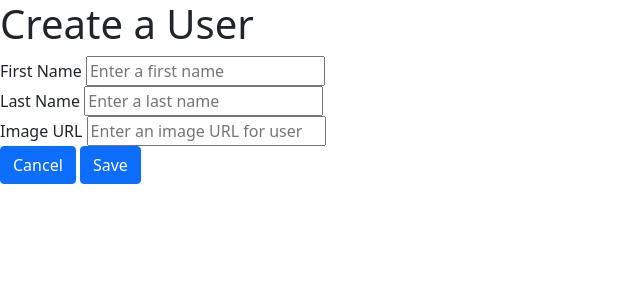
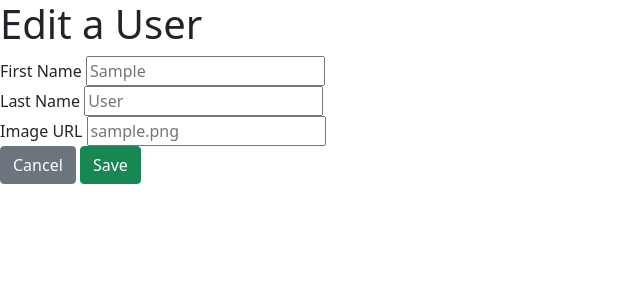
Before and after one commit to Kimberly-Lin/flask-blogly, a Flask app: template templates/edit_user.html in a window 1280 px wide. Shown: the top 300 px of the page, without its empty margins (0-640 px from the left). Run offline with Flask 2, Linux system fonts and the light colour scheme; the template is opened without the code that fills it: values that come from a table or form of the project are taken from there, others are empty; tables that the repository leaves empty hold one stand-in row (values such as "Sample post").

Commit message:
finished writing the last few view functions and created conditions for empty form inputs

```diff
--- a/app.py
+++ b/app.py
@@ -1,12 +1,17 @@
 """Blogly application."""
 
-from flask import Flask, render_template, redirect, request
+from flask import Flask, render_template, redirect, request, flash
 from models import db, connect_db, User
+from flask_debugtoolbar import DebugToolbarExtension
+
 
 app = Flask(__name__)
 app.config['SQLALCHEMY_DATABASE_URI'] = 'postgresql:///blogly'
 app.config['SQLALCHEMY_TRACK_MODIFICATIONS'] = False
 app.config['SQLALCHEMY_ECHO'] = True
+app.config['SECRET_KEY'] = "oh-so-secret"
+debug = DebugToolbarExtension(app)
+
 
 connect_db(app)
 db.create_all()
@@ -32,13 +37,20 @@ def load_new_user_form():
 @app.post("/users/new")
 def create_user_from_form():
     """process new user form and add new user in DB"""
-    first_name = request.form("first_name")
-    last_name = request.form("last_name")
-    image_url = request.form("image_url")
+    first_name = request.form["first_name"]
+    last_name = request.form["last_name"]
+    image_url = request.form["image_url"]
 
-    new_user = User(first_name,last_name,image_url)
+    if (not first_name or not last_name):
+        flash("Please enter a first and last name")
+        return redirect("/users/new")
+
+    new_user = User(first_name = first_name, last_name = last_name, img= image_url)
+    #TODO: DEFAULT IMAGE NOT WORKING
+
     db.session.add(new_user)
     db.session.commit()
+
     return redirect("/users")
 
 
@@ -47,3 +59,39 @@ def load_user_details_page(user_id):
     """load the user details for the selected user"""
     user = User.query.get(user_id)
     return render_template("user_detail.html", user=user)
+
+@app.get("/users/<int:user_id>/edit")
+def load_user_edit_info_page(user_id):
+    """load the edit user form for the selected user"""
+    user = User.query.get(user_id)
+    return render_template("edit_user.html", user=user)
+
+@app.post("/users/<int:user_id>/edit")
+def submit_edit_form(user_id):
+    """process the edit form and return user to /users page"""
+    user= User.query.get(user_id)
+    breakpoint()
+
+    if (request.form["first_name"]):
+        user.first_name = request.form["first_name"]
+
+    if (request.form["last_name"]):
+        user.last_name = request.form["last_name"]
+
+    if (request.form["image_url"]):
+        user.img = request.form["image_url"]
+
+    db.session.commit()
+
+    return redirect("/users")
+
+@app.post("/users/<int:user_id>/delete")
+def delete_user(user_id):
+    """Delete user from database, rediret back to users page"""
+
+    user=User.query.get(user_id)
+
+    db.session.delete(user)
+    db.session.commit()
+
+    return redirect("/users")
--- a/templates/edit_user.html
+++ b/templates/edit_user.html
@@ -1,24 +1,24 @@
 {% extends 'base.html' %}
-{% block title %} Create New User {% endblock %}
+{% block title %} Edit A User {% endblock %}
 
 {% block content%}
-<h1>Create a User</h1>
+<h1>Edit a User</h1>
 
-<form action="/users">
+<form action="/users/{{user.id}}/edit" method= "POST">
     <div>
         <label for="first_name">First Name</label>
-        <input name= "first_name" type="text" placeholder="Enter a first name">
+        <input name= "first_name" type="text" placeholder="{{user.first_name}}">
     </div>
     <div>
         <label for="last_name">Last Name</label>
-        <input name= "last_name" type="text" placeholder="Enter a last name">
+        <input name= "last_name" type="text" placeholder="{{user.last_name}}">
     </div>
     <div>
         <label for="image_url">Image URL</label>
-        <input name= "image_url" type="url" placeholder="Enter an image URL for user">
+        <input name= "image_url" type="url" placeholder="{{user.img}}">
     </div>
-    <button type="submit" id="cancel_user_edit"class="btn btn-primary">Cancel</button>
-    <button type="submit" id="save_user_edit" class="btn btn-primary">Save</button>
+    <button class="btn btn-secondary" type="submit" id="cancel_user_edit"class="btn btn-primary">Cancel</button>
+    <button class="btn btn-success" type="submit" id="save_user_edit" class="btn btn-primary">Save</button>
 </form>
 
 {% endblock %}
--- a/templates/user_list.html
+++ b/templates/user_list.html
@@ -12,7 +12,7 @@
 </ul>
 
 <form action="/users/new">
-    <button type="submit" class= "btn btn-primary">Add user</button>
+    <button  type="submit" class= "btn btn-primary">Add user</button>
 </form>
 
 {% endblock %}
```
Also changed, not shown: templates/create_user.html (+9 -5 lines), templates/user_detail.html (+6 -2 lines).
